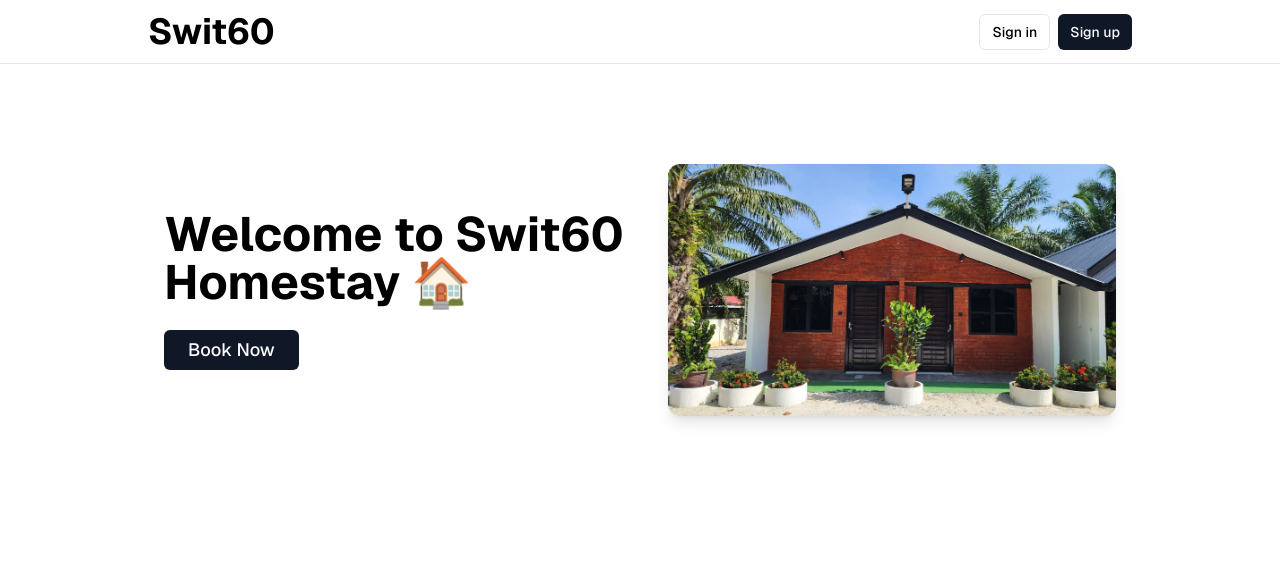
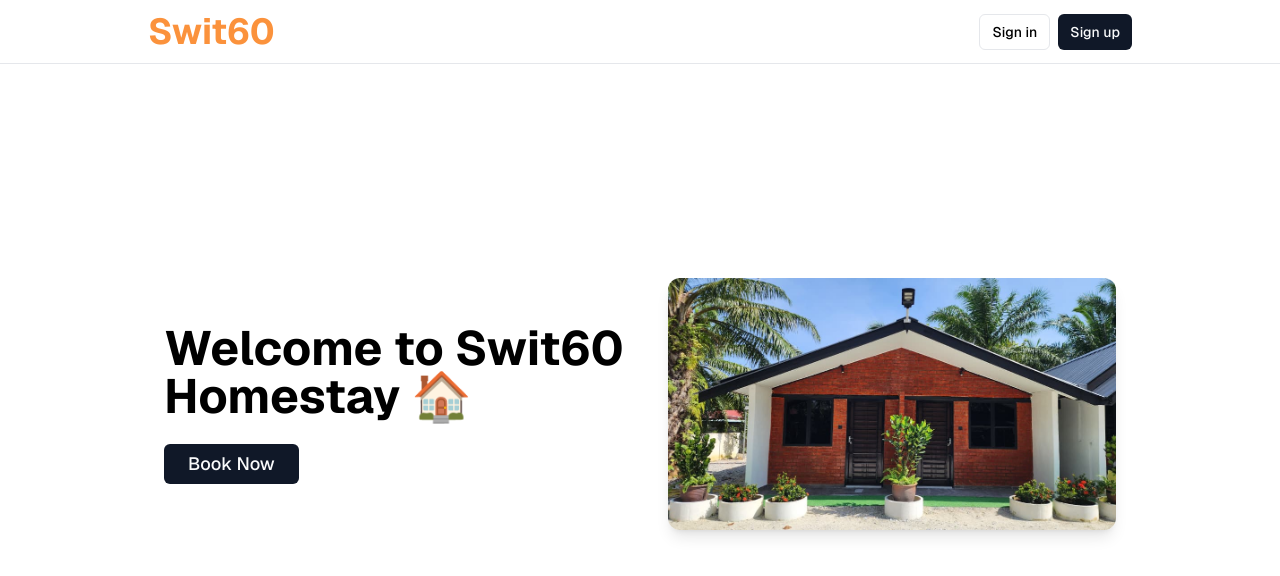
Before and after one commit to HarithHadi/homestay-app, a Next.js app: page / in a window 1280 px wide. Shown: the top 576 px of the page. Built offline with nearby package versions, Linux system fonts and the light colour scheme; no server answers.

Commit message:
fixed hero alignment

```diff
--- a/app/layout.tsx
+++ b/app/layout.tsx
@@ -39,7 +39,7 @@ export default function RootLayout({
 
                 <div className=" w-full max-w-5xl flex justify-between items-center p-3 px-5 text-sm">
                   <Link href={"/"}>
-                    <h1 className="text-3xl md:text-4xl font-bold">Swit60</h1>
+                    <h1 className="text-3xl md:text-4xl font-bold text-orange-400">Swit60</h1>
                   </Link>
                   <div className="flex gap-5 items-center font-semibold">
                   </div>
--- a/components/hero.tsx
+++ b/components/hero.tsx
@@ -11,19 +11,17 @@ export default function Hero() {
   };
 
   return (
-    <section className="bg-background text-foreground sm:py-20">
-      <div className="container mx-auto px-4 flex flex-col lg:flex-row items-center justify-between gap-10">
-
+    <section className="bg-background text-foreground min-h-[80vh] flex items-center py-12 sm:py-20">
+      <div className="container mx-auto px-4 flex flex-col lg:flex-row items-center justify-center lg:justify-between gap-10">
 
         <div className="max-w-xl space-y-6 text-center lg:text-left order-2 lg:order-1">
           <h1 className="text-4xl md:text-5xl font-bold">
             Welcome to Swit60 Homestay 🏠
           </h1>
-          <Button className="mt-4 px-6 py-3 text-lg" onClick={handleClick}>
+          <Button className="mt-4 px-6 py-3 text-lg transition-all duration-300 hover:scale-105 hover:bg-primary/90 hover:shadow-lg" onClick={handleClick}>
             Book Now
           </Button>
         </div>
-
 
         <div className="w-full max-w-md order-1 lg:order-2">
           <Image
```
